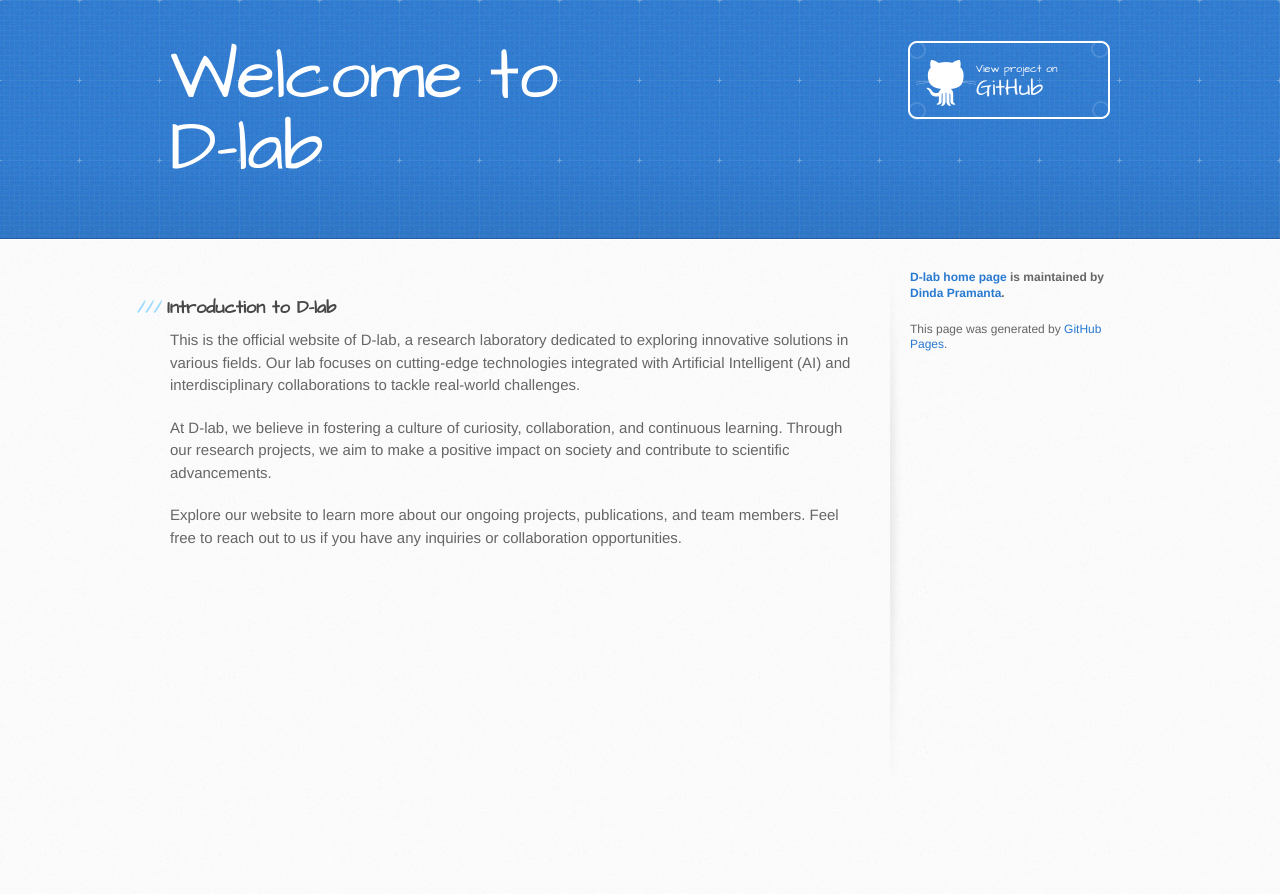
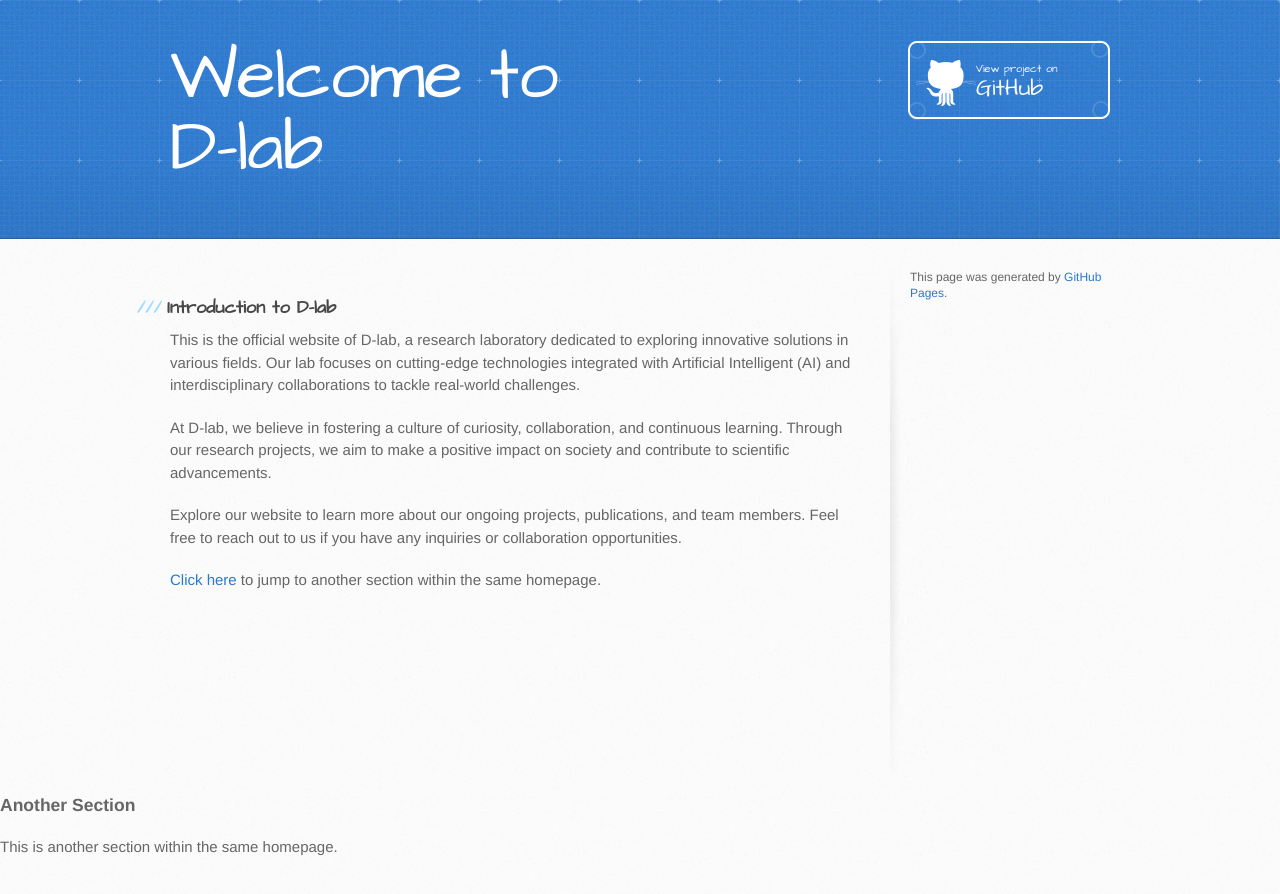
Before and after one commit to DindaPramanta/D-Lab.github.io, a Jekyll site: the page built from index.md, in a window 1280 px wide. Shown: the top 894 px of the page. Built offline with Jekyll 4.4.1, drawn with Linux system fonts in a browser that asks for light colours; the repository's description, which GitHub fills in, is left out.

Commit message:
Update default.html

```diff
--- a/_layouts/default.html
+++ b/_layouts/default.html
@@ -39,7 +39,7 @@
           <p>This is the official website of D-lab, a research laboratory dedicated to exploring innovative solutions in various fields. Our lab focuses on cutting-edge technologies integrated with Artificial Intelligent (AI) and interdisciplinary collaborations to tackle real-world challenges.</p>
           <p>At D-lab, we believe in fostering a culture of curiosity, collaboration, and continuous learning. Through our research projects, we aim to make a positive impact on society and contribute to scientific advancements.</p>
           <p>Explore our website to learn more about our ongoing projects, publications, and team members. Feel free to reach out to us if you have any inquiries or collaboration opportunities.</p>
-          <!-- Replace the above paragraphs with your own introduction message -->
+          <p><a href="#another-section">Click here</a> to jump to another section within the same homepage.</p>
         </section>
 
         <aside id="sidebar">
@@ -52,16 +52,18 @@
               <small>Download</small>
               .tar.gz file
             </a>
-          {% endif %}
-
-          {% if site.github.is_project_page %}
-            <p class="repo-owner"><a href="https://dindapramanta.github.io/D-Lab.github.io/">D-lab home page</a> is maintained by <a href="https://www.linkedin.com/in/dinda-pramanta-50696248/">Dinda Pramanta</a>.</p>
-          {% endif %}
+                    {% endif %}
 
           <p>This page was generated by <a href="https://pages.github.com">GitHub Pages</a>.</p>
         </aside>
       </div>
     </div>
 
+    <!-- Add another section with an appropriate id -->
+    <section id="another-section">
+      <h3>Another Section</h3>
+      <p>This is another section within the same homepage.</p>
+    </section>
+
   </body>
-</
+</html>
```
